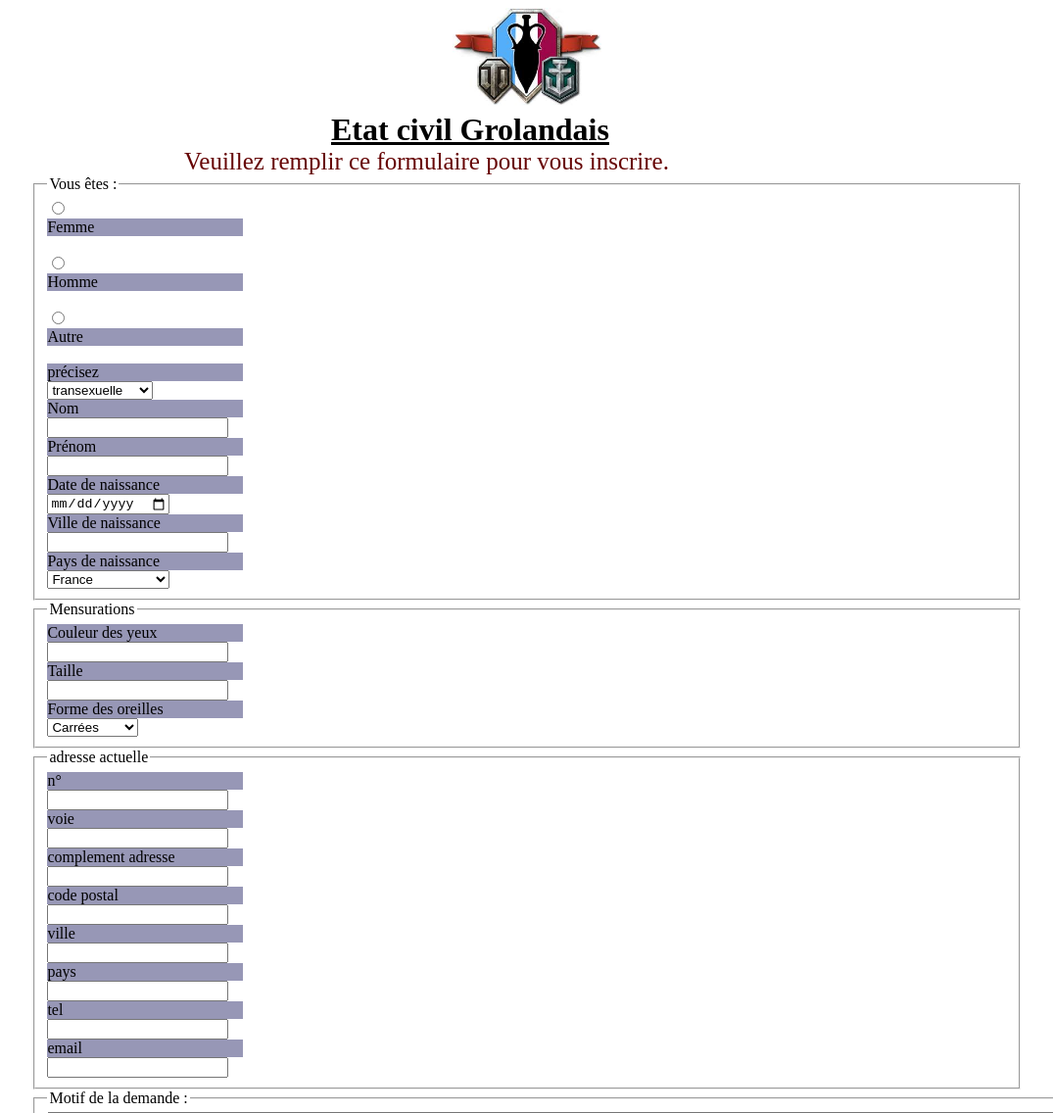
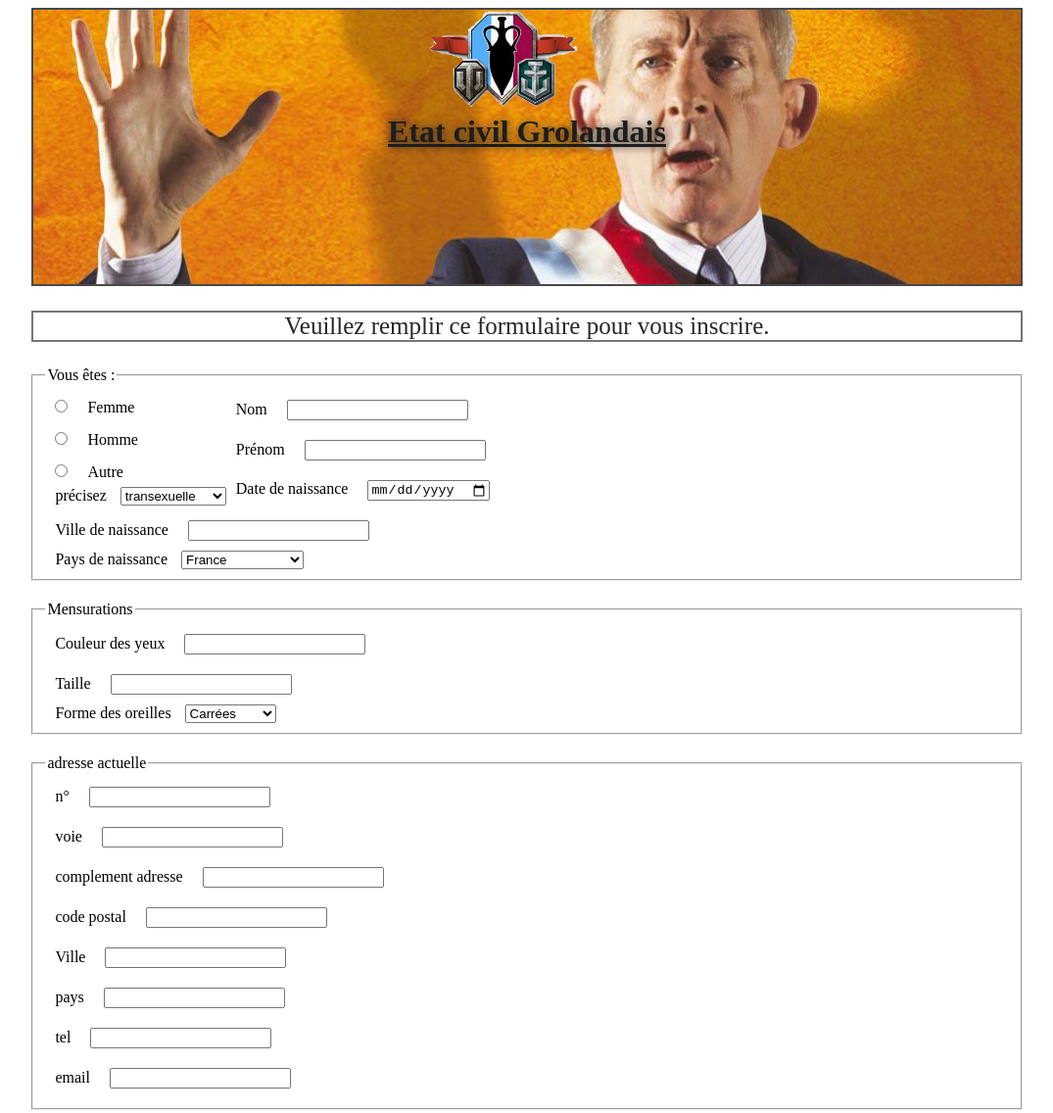
Before and after one commit to AnthonyMoreau/formulaire_groland, a plain HTML site: page index.html in a window 1280 px wide. Shown: the top 1136 px of the page at 98% size, without its empty margins (102-1177 px from the left). Drawn offline with Linux system fonts and the light colour scheme.

Commit message:
formulaire_groland

```diff
--- a/index.html
+++ b/index.html
@@ -13,19 +13,24 @@
     <div class="container">
         <header>
 
+            <div class="president">
 
-        <img class="logo" src="img/grola.jpeg" alt="Grolandais">
+                <img class="logo" src="img/grola.png" alt="Grolandais">
+                <h1>Etat civil Grolandais</h1>
 
-
-        <h1>Etat civil Grolandais</h1>
+            </div>
 
         </header>
 
         <main>
                 <p>Veuillez remplir ce formulaire pour vous inscrire.</p>
+
         <form action="#" method="post">
+
             <fieldset>
                 <legend>Vous êtes :</legend>
+
+                    <div class="sexe">
                         <input type="radio" name="femme" id="femme" /><label for="femme">Femme</label><br />
                         <input type="radio" name="homme" id="homme" /><label for="homme">Homme</label><br />
                         <input type="radio" name="autre" id="autre" /><label for="autre">Autre</label><br />
@@ -36,12 +41,15 @@
                             <option value="extra-terrestre">extra-terrestre</option>
                             <option value="animal">Animal</option>
                         </select><br />
+                    </div>
+
+
                 <label for="nom">Nom</label><input type="text" name="nom" id="nom"><br />
                 <label for="prenom">Prénom</label><input type="text" name="prenom" id="prenom"><br />
                 <label for="date">Date de naissance</label><input type="date" name="date" id="date"><br />
-                    <label for="ville_naissance">Ville de naissance</label><input type="ville_naissance" name="ville_naissance" id="ville_naissance"><br />
+                <label for="ville_naissance">Ville de naissance</label><input type="text" name="ville_naissance" id="ville_naissance"><br />
                 <label for="pays">Pays de naissance</label>
-                    <select name="pays" id="pays">
+                <select name="provenance" id="provenance">
                         <option value="France">France</option>
                         <option value="Grande_bretagne">Grande Bretagne</option>
                         <option value="Belgique">Belgique</option>
@@ -55,7 +63,9 @@
                         <option value="Pays-bas">Pays-bas</option>
                         <option value="Danemark">Danemark</option>
                 </select><br />
+
             </fieldset>
+
             <fieldset>
                 <legend>Mensurations</legend>
                 <label for="eyes">Couleur des yeux</label><input type="text" name="eyes" id="eyes"><br />
@@ -68,32 +78,29 @@
                         <option value="circonflexes">circonflexes</option>
                 </select>
                 </fieldset>
+
                 <fieldset>
                     <legend>adresse actuelle</legend>
-                        <label for="n°">n°</label><input type="text" name="n°" id="nom"><br />
+                    <label for="numero">n°</label><input type="text" name="numero" id="numero"><br />
                     <label for="voie">voie</label><input type="text" name="voie" id="voie"><br />
-                        <label for="complement adresse">complement adresse</label><input type="text" name="complement adresse" id="complement adresse"><br />
-                        <label for="code postal°">code postal</label><input type="text" name="code postal" id="code postal"><br />
-                        <label for="Ville">ville</label><input type="text" name="ville" id="ville"><br />
+                    <label for="complement_adresse">complement adresse</label><input type="text" name="complement_adresse" id="complement_adresse"><br />
+                    <label for="code_postal">code postal</label><input type="text" name="code_postal" id="code_postal"><br />
+                    <label for="ville">Ville</label><input type="text" name="ville" id="ville"><br />
                     <label for="pays">pays</label><input type="text" name="pays" id="pays"><br />
-                        <label for="tel">tel</label><input type="text" name="tel" id="tel"><br />
-                        <label for="email">email</label><input type="text" name="email" id="email"><br />
+                    <label for="tel">tel</label><input type="tel" name="tel" id="tel"><br />
+                    <label for="email">email</label><input type="email" name="email" id="email"><br />
                 </fieldset>
+
                 <fieldset>
                     <legend>Motif de la demande :</legend>
                     <textarea name="motif" id="motif" cols="200" rows="10" placeholder="Je suis abruti"></textarea>
                 </fieldset>
+
                 <input type="checkbox" name="newsletter" id="newsletter" checked /><label for="newsletter">Newsletter</label><br />
 
-
-                    <input type="submit" value="annuler">
-
                 <input type="submit" value="Envoyer ">
-
-
             </form>
         </main>
-
     </div>
 </body>
 </html>
--- a/styles.css
+++ b/styles.css
@@ -4,30 +4,75 @@
     margin: auto;
 
 }
-.logo{
+
+header .president img {
+
+    padding: 0 50px 0 0;
+
+}
+
+.president {
+
+    height: 280px;
+    border: rgb(73, 73, 73) 2px solid;
+    background-image: url(img/president.jpg);
+    background-size: cover;
+
+}
+
+.logo {
+
     display: block;
     width: 15%;
     margin: auto;
 }
 
-h1{
-    color: black;
+h1 {
+
+
+    text-align: center;
+    color: rgb(29, 29, 29);
     font-weight: bold;
     text-decoration: underline;
-    width: 400px;
     margin: auto;
+    text-shadow: rgb(44, 44, 44) 1px 0 10px;
 }
 
-main p{
-    font-weight: 500px ;
-    width: 700px ;
+main p {
+
+    text-align: center;
+    font-weight: 500;
     font-size: 25px;
-    margin: auto;
-    color: rgb(102, 4, 4);
+    border: rgb(117, 117, 117) 2px solid;
+    color: rgb(39, 39, 39);
+}
+
+form {
+
+    display: block;
+
+
 }
 
 label {
-    display: block;
-    width: 200px;
-    background-color: rgb(151, 151, 182)
+
+    margin: 10px;
+
 }
+
+input {
+
+    margin: 10px;
+
+}
+
+fieldset {
+
+    margin: 0 0 20px 0;
+
+}
+
+.sexe {
+    float: left;
+
+}
```
Also changed, not shown: img/grola.png (added), img/president.jpg (added). Lines whose indentation alone changed are shown as unchanged.
